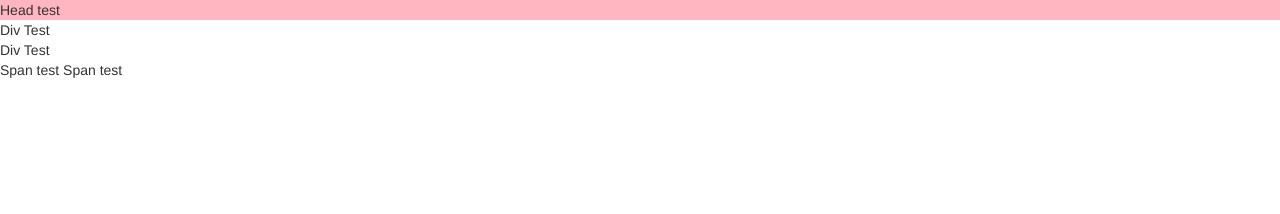
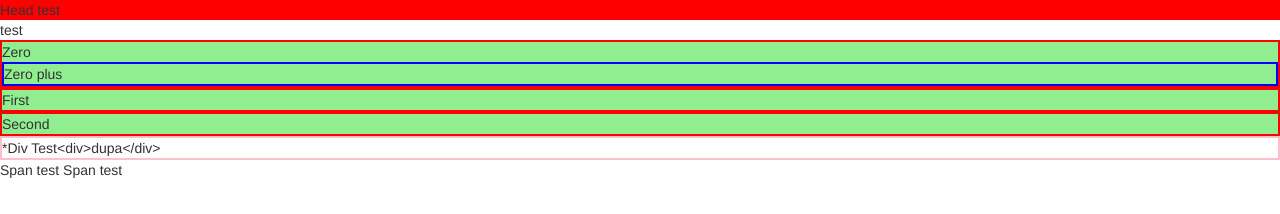
Before and after one commit to fp-rbrzoska/szkolenie-frontend, a plain HTML site: page index.html in a window 1280 px wide. Drawn offline with nearby package versions, Linux system fonts and the light colour scheme.

Commit message:
selectors part 1

```diff
--- a/index.html
+++ b/index.html
@@ -7,19 +7,69 @@
     <title>Title</title>
     <link rel="stylesheet" href="https://maxcdn.bootstrapcdn.com/bootstrap/3.3.7/css/bootstrap.min.css" integrity="sha384-BVYiiSIFeK1dGmJRAkycuHAHRg32OmUcww7on3RYdg4Va+PmSTsz/K68vbdEjh4u" crossorigin="anonymous">
     <style>
+        #myHeader {
+            background: red;
+        }
+        .header-class {
+            background: blue;
+        }
         header {
             background: lightblue;
         }
+
+        .my-block {
+            background-color: lightgreen;
+        }
+
+
+        /* styl dla nastepnego sąsiada div .my-block */
+        .my-block + div {
+            border: 2px solid pink;
+        }
+
+        /* styl dla wszystkich zagniezdzonych divów w .my-block */
+        .my-block div {
+            border: 2px solid red;
+        }
+
+        /* styl dla wszystkich zagniezdzonych divów PIERWSZEGO POZIOMU w .m-yblock */
+        .my-block > div > div {
+            border: 2px solid blue;
+        }
+
+        .my-block:hover {
+            background-color: black;
+            color: white;
+            cursor: pointer;
+        }
+        .my-second-block::before {
+            content: "*";
+        }
+        .my-second-block::after {
+            content: "<div>dupa</div>";
+        }
+
+
+
     </style>
     <link rel="stylesheet" href="/styles.css">
     <script src="/scripts.js"></script>
 </head>
 <body>
-    <header>Head test</header>
-    <div class="header">Div Test</div>
-    <div class="header">Div Test</div>
+    <header id="myHeader" class="headerClass">Head test</header>
+    <div>test</div>
+    <div class="my-block">
+        <div>Zero
+            <div>Zero plus</div>
+        </div>
+        <div class="first">First</div>
+        <div class="second">Second</div>
+    </div>
+    <div class="my-second-block">Div Test</div>
     <span>Span test</span>
     <span>Span test</span>
-    <asdsadsasad></asdsadsasad>
+    <asdsadsasad>
+
+    </asdsadsasad>
 </body>
 </html>
```
